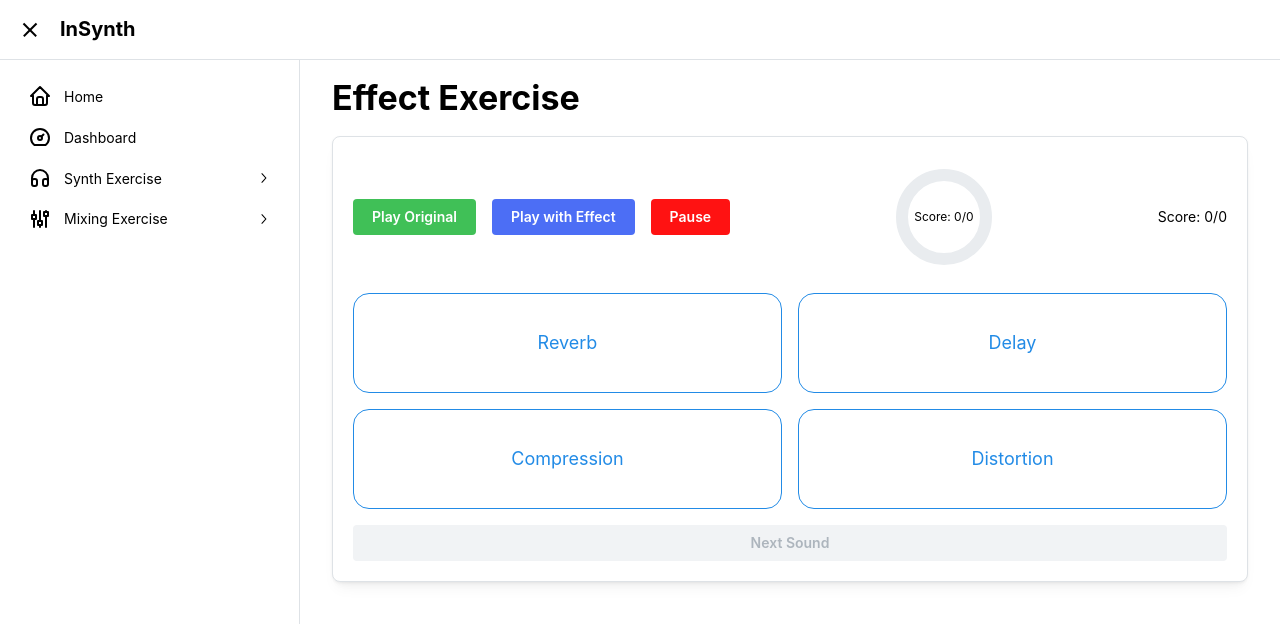
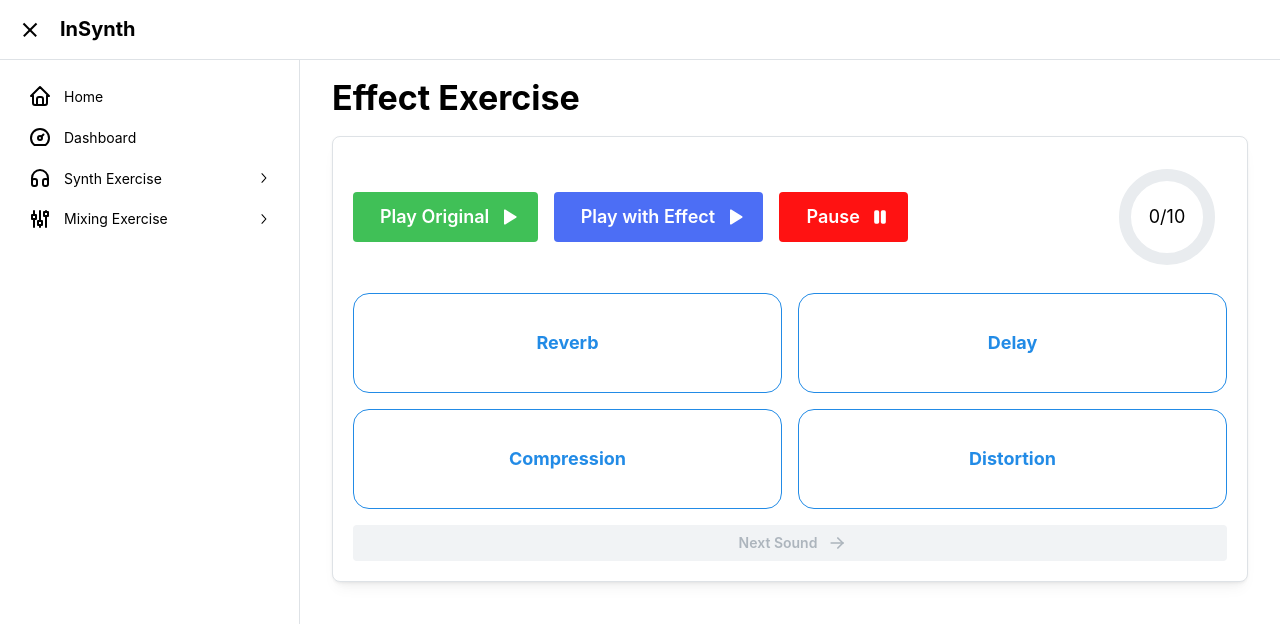
Before and after one commit to YuWangHei/InSynth, a React (Create React App) app: page /#/SoundEffect in a window 1280 px wide. Shown: the top 624 px of the page. Built offline with nearby package versions, Linux system fonts and the light colour scheme; no server answers.

Commit message:
Updated Effect Training

```diff
--- a/src/pages/sound-exercise/EffectExercise.js
+++ b/src/pages/sound-exercise/EffectExercise.js
@@ -11,7 +11,7 @@ import {
   Container,
   RingProgress,
 } from '@mantine/core';
-import { IconPlayerPlay, IconVolume, IconRefresh, IconMusicOff } from '@tabler/icons-react';
+import { IconPlayerPlay, IconVolume, IconRefresh, IconMusicOff, IconArrowRight, IconPlayerPlayFilled, IconPlayerPauseFilled, IconPlayerPause } from '@tabler/icons-react';
 import Frame from '../Frame';
 import {audio1, audio2} from '../../Music';
 
@@ -131,7 +131,7 @@ function EffectExercise() {
       setShowFeedback(false);
     } else {
       setCurrentEffect(null);
-      setShowFeedback(true);
+      setShowFeedback(false);
     }
   };
 
@@ -270,17 +270,19 @@ function EffectExercise() {
                     <Button
                     onClick={playOriginalSound}
                     disabled={isPlayingOriginal}
-                    leftIcon={isPlayingOriginal ? <IconVolume size={20} /> : <IconMusicOff size={20} />}
+                    rightSection={isPlayingOriginal ? <IconVolume size={20} /> : <IconPlayerPlayFilled size={20} />}
                     variant="filled"
                     color="green"
+                    size='lg'
                   >
                     {isPlayingOriginal ? 'Playing Original...' : 'Play Original'}
                   </Button>
                   <Button
                     onClick={handlePlay}
                     disabled={isPlaying}
-                    leftIcon={isPlaying ? <IconVolume size={20} /> : <IconPlayerPlay size={20} />}
+                    rightSection={isPlaying ? <IconVolume size={20} /> : <IconPlayerPlayFilled size={20} />}
                     color="indigo"
+                    size='lg'
                   >
                     {isPlaying ? 'Playing Effect...' : 'Play with Effect'}
                   </Button>
@@ -288,6 +290,8 @@ function EffectExercise() {
                     onClick={stopCurrentSound}
                     variant="filled"
                     color="rgba(255, 18, 18, 1)"
+                    size='lg'
+                    rightSection={!isPlaying && !isPlayingOriginal ? <IconPlayerPauseFilled size={20} /> : <IconPlayerPause size={20} />}
                   >
                     {"Pause"}
                   </Button>
@@ -298,18 +302,15 @@ function EffectExercise() {
                 </Group>
                 <RingProgress
                     label={
-                        <Text size="xs" ta="center">
-                        Score: {score.correct}/{score.total}
+                        <Text size="lg" ta="center">
+                        {score.total}/{TotalScore}
                         </Text>
                     }
                     sections={[
-                        { value: score.total, color: 'green' },
-                        { value: score.total - score.correct, color: 'red' },
+                        { value: (score.correct / TotalScore)*100, color: 'green' },
+                        { value: ((score.total - score.correct) / TotalScore)*100, color: 'red' },
                     ]}
-                    />
-                <Text size="sm" weight={500}>
-                  Score: {score.correct}/{score.total}
-                </Text>
+                />
               </Group>
 
               <Grid>
@@ -331,7 +332,7 @@ function EffectExercise() {
                         },
                       }}
                     >
-                      <Text size="lg" weight={500}>{effect.name}</Text>
+                      <Text size="lg" weight={500} fw={700}>{effect.name}</Text>
                       {/* <Text size="xs" mt={4} c="dimmed">
                         {effect.description}
                       </Text> */}
@@ -354,22 +355,21 @@ function EffectExercise() {
               {score.total >= TotalScore && (
                 <Alert
                   color="green"
-                  title={selectedEffect?.name === currentEffect?.name ? "Correct!" : "Not quite!"}
+                  title={"Finished!"}
                 >
-                  The effect was {currentEffect?.name}.
-                  {selectedEffect?.name !== currentEffect?.name &&
-                    ` Listen for ${currentEffect?.description.toLowerCase()}`}
+                  All {TotalScore} Questions are finished.
+                  Your score is {score.correct}/{score.total}!!!
                 </Alert>
               )}
 
               <Button
                 onClick={generateNewEffect}
                 disabled={!showFeedback}
-                leftIcon={<IconRefresh size={20} />}
+                rightSection={<IconArrowRight size={20} />}
                 variant="light"
                 fullWidth
               >
-                Next Sound
+                {score.total >= TotalScore ? "Start Over" : "Next Sound"}
               </Button>
             </Stack>
           </Card>
```
